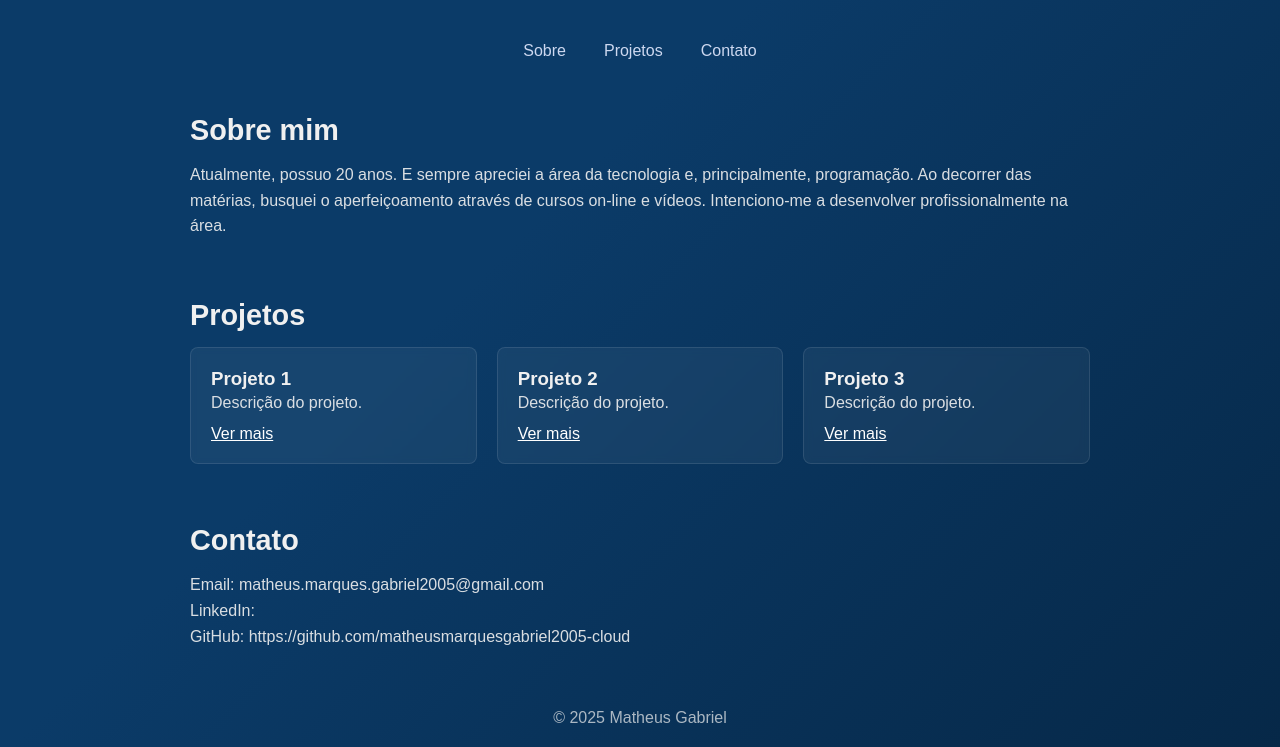
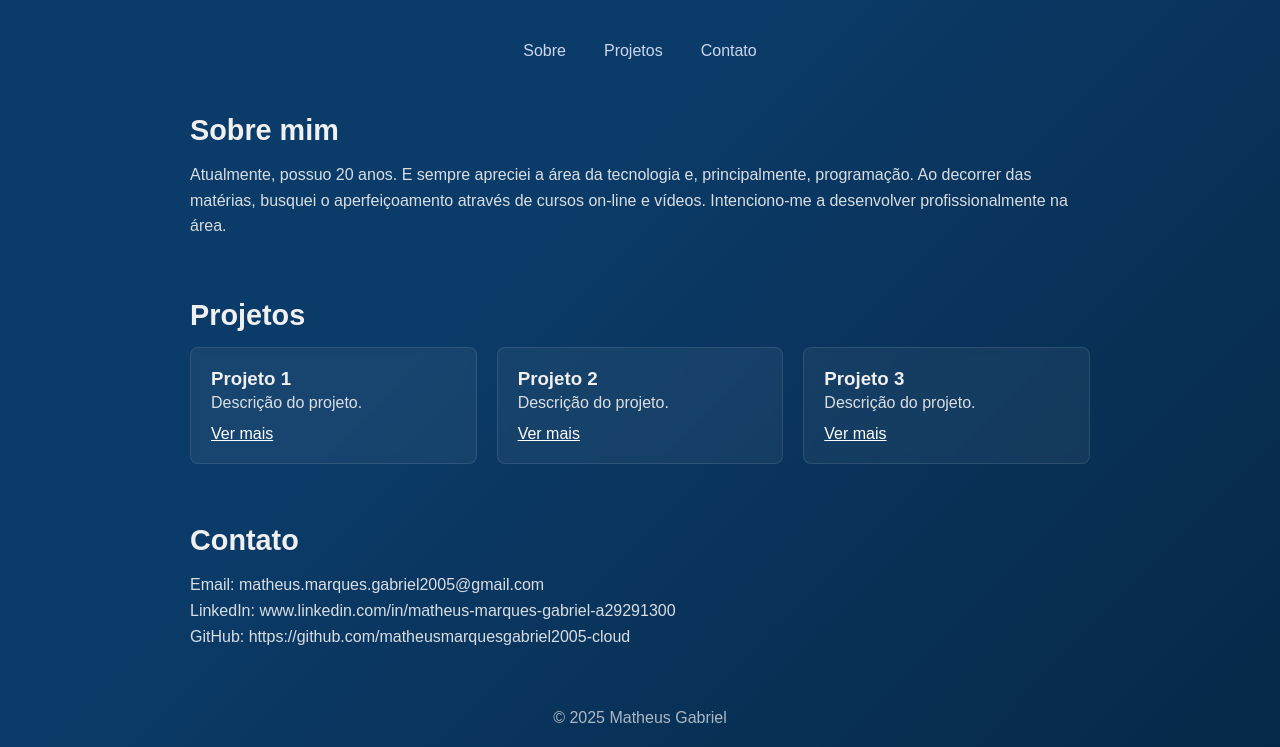
Before and after one commit to matheusmarquesgabriel2005-cloud/Portf-lio, a plain HTML site: page index.html in a window 1280 px wide. Shown: the part 137-884 px from the top of the page. Drawn offline with Linux system fonts and the light colour scheme; a web font is replaced by a local one.

Commit message:
Primeiro commit

```diff
--- a/index.html
+++ b/index.html
@@ -71,7 +71,7 @@
         <section id="contato">
             <h2>Contato</h2>
             <p>Email: matheus.marques.gabriel2005@gmail.com</p>
-            <p>LinkedIn: <!-- adicionar linkedin --></p>
+            <p>LinkedIn: www.linkedin.com/in/matheus-marques-gabriel-a29291300 </p>
             <p>GitHub: https://github.com/matheusmarquesgabriel2005-cloud </p>
         </section>
 
```
